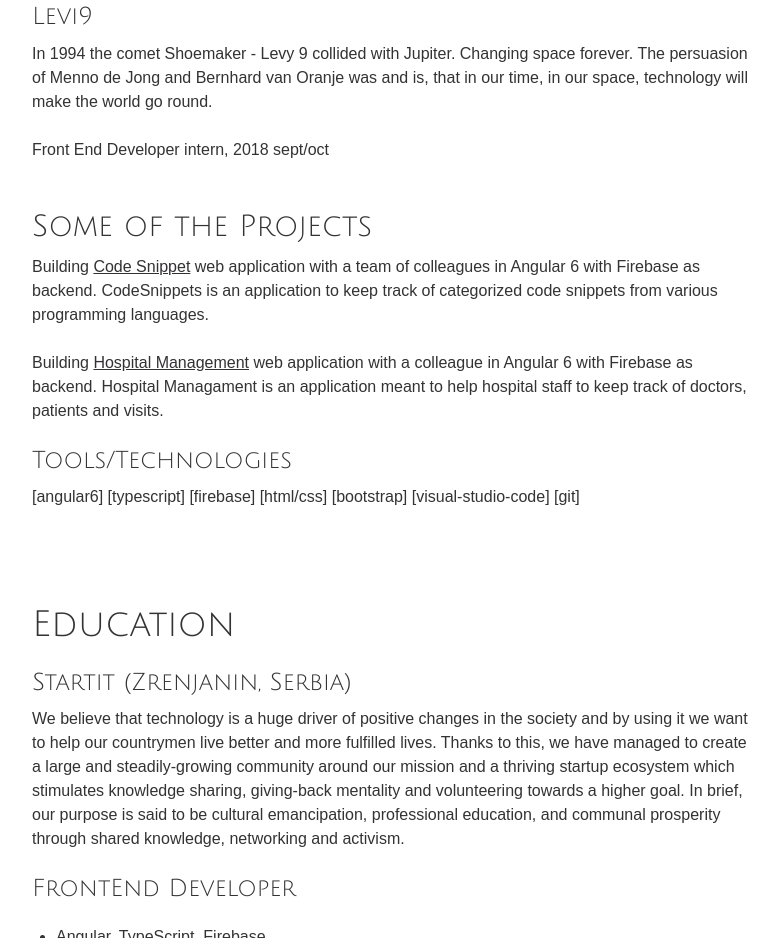
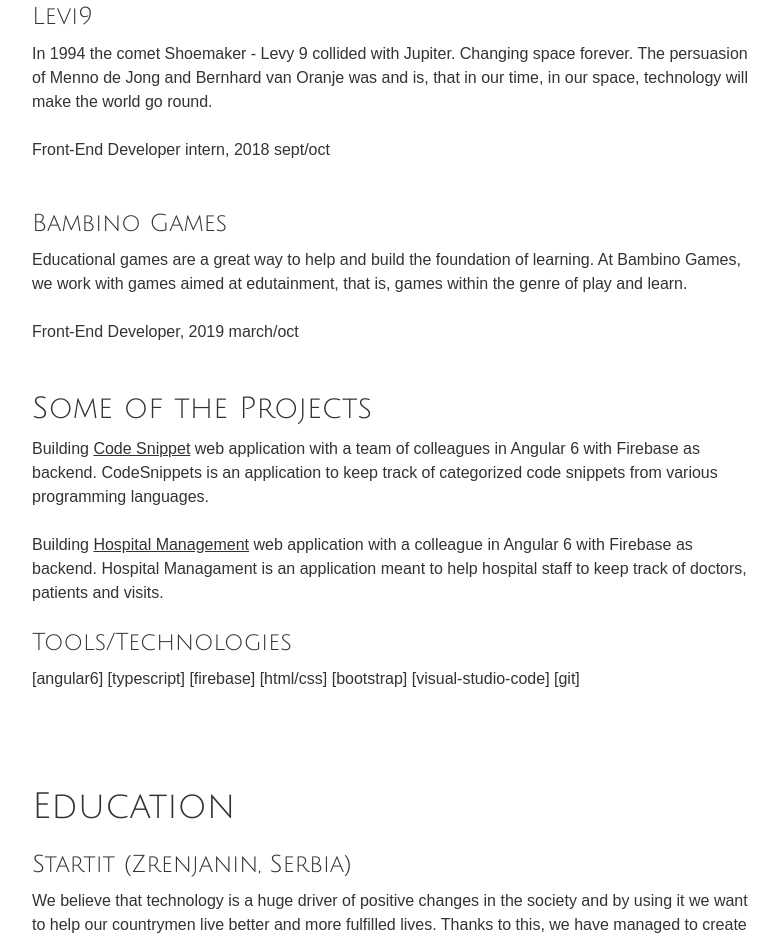
Before and after one commit to UrukaloC/my-visit_card, a plain HTML site: page index.html in a window 1280 px wide. Shown: the part 1112-2050 px from the top of the page, without its empty margins (246-1025 px from the left). Drawn offline with Linux system fonts and the light colour scheme; a web font is replaced by a local one.

Commit message:
Update index.html

```diff
--- a/index.html
+++ b/index.html
@@ -43,7 +43,10 @@
             <section class="mb+">
                 <h3 class="mb-"><a href="http://www.levi9.com">Levi9</a></h2>
                     <p class="mb">In 1994 the comet Shoemaker - Levy 9 collided with Jupiter. Changing space forever. The persuasion of Menno de Jong and Bernhard van Oranje was and is, that in our time, in our space, technology will make the world go round.</p>
-                    <p>Front End Developer intern, 2018 sept/oct</p><br><br>
+                    <p>Front-End Developer intern, 2018 sept/oct</p><br><br>
+                <h3 class="mb-"><a href="http://www.http://www.bambinogames.com/">Bambino Games</a></h2>
+                    <p class="mb">Educational games are a great way to help and build the foundation of learning. At Bambino Games, we work with games aimed at edutainment, that is, games within the genre of play and learn.</p>
+                    <p>Front-End Developer, 2019 march/oct</p><br><br>
 
                     <h2 class="mb-">Some of the Projects</h3>
                 <p class="mb">Building <a href="https://urukaloc.github.io/code_snippets/" style="text-decoration: underline;">Code Snippet</a> web application with a team of colleagues in Angular 6 with Firebase as backend. CodeSnippets is an application to keep track
```
